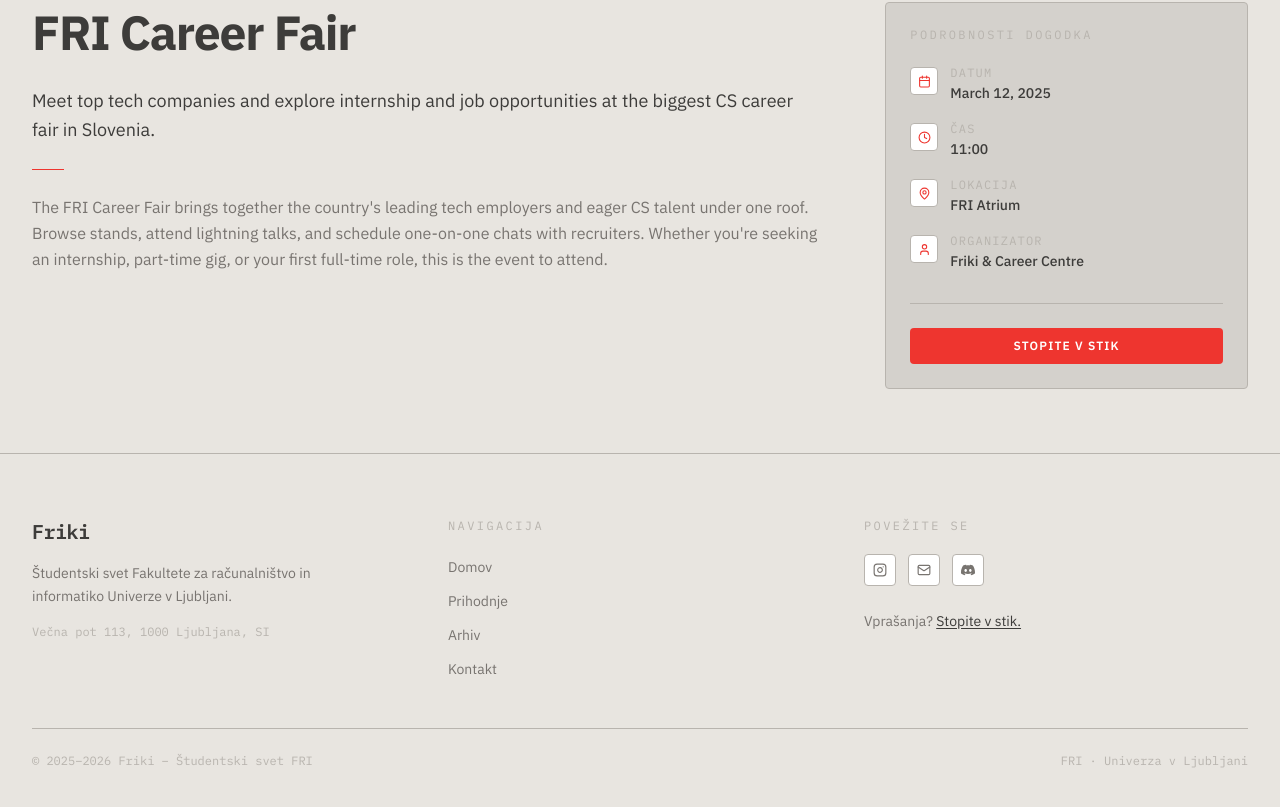
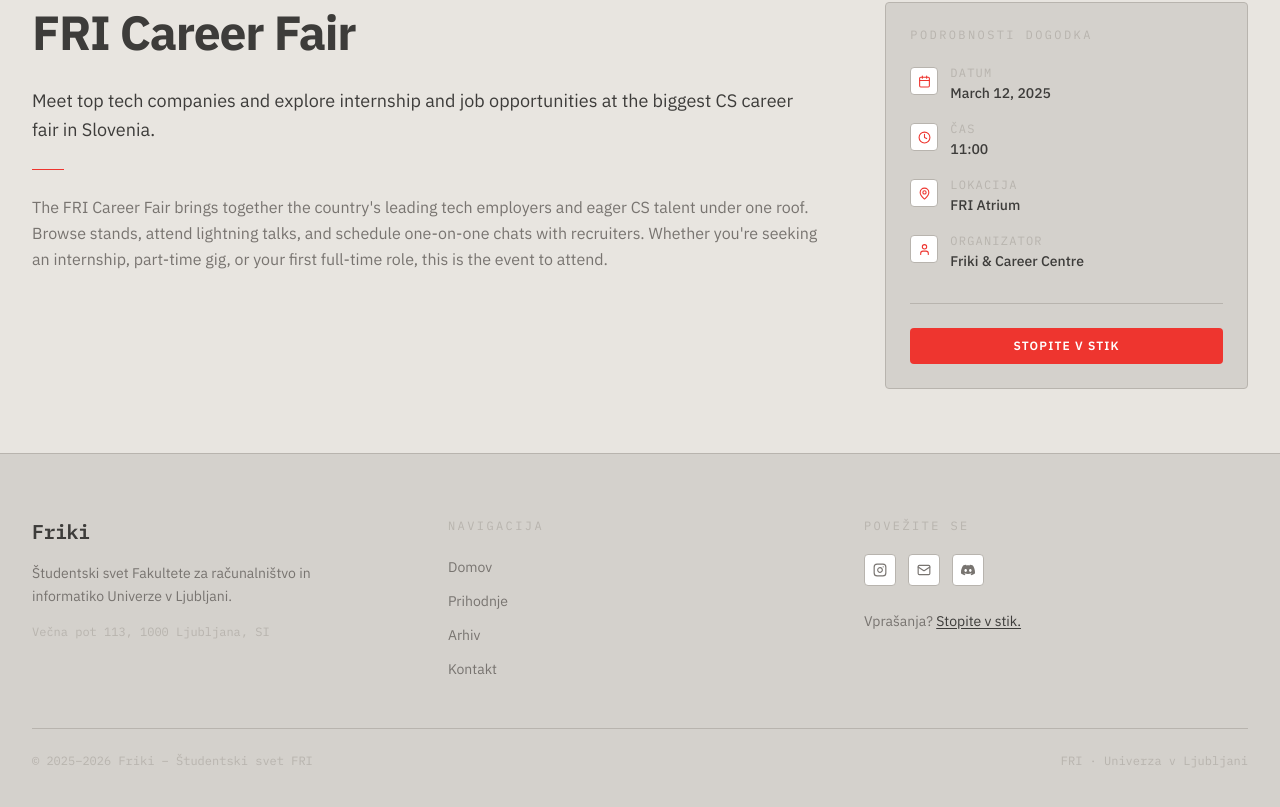
Before and after one commit to Amadejh/friki-website, a Next.js app: page /events/career-fair-2025 in a window 1280 px wide. Shown: the part 590-1397 px from the top of the page. Built offline with nearby package versions, Linux system fonts and the light colour scheme.

Commit message:
fix(ui): restore section alternation — events + footer use bg-card
Co-Authored-By: Claude Sonnet 4.6 <noreply@anthropic.com>

```diff
--- a/components/events-carousel.tsx
+++ b/components/events-carousel.tsx
@@ -22,7 +22,7 @@ export default function EventsCarousel() {
   return (
     <section
       id="events"
-      className="w-full bg-background border-t border-border py-16 md:py-24 overflow-hidden"
+      className="w-full bg-card border-t border-border py-16 md:py-24 overflow-hidden"
       aria-label={t.carousel.heading[lang]}
     >
       <div className="max-w-7xl mx-auto px-6 lg:px-8">
--- a/components/footer.tsx
+++ b/components/footer.tsx
@@ -39,7 +39,7 @@ export default function Footer() {
   return (
     <footer
       id="contact"
-      className="w-full bg-background border-t border-border pb-28 md:pb-36"
+      className="w-full bg-card border-t border-border pb-28 md:pb-36"
       aria-label="Site footer"
     >
       <div className="max-w-7xl mx-auto px-6 lg:px-8 py-12 md:py-16">
```
